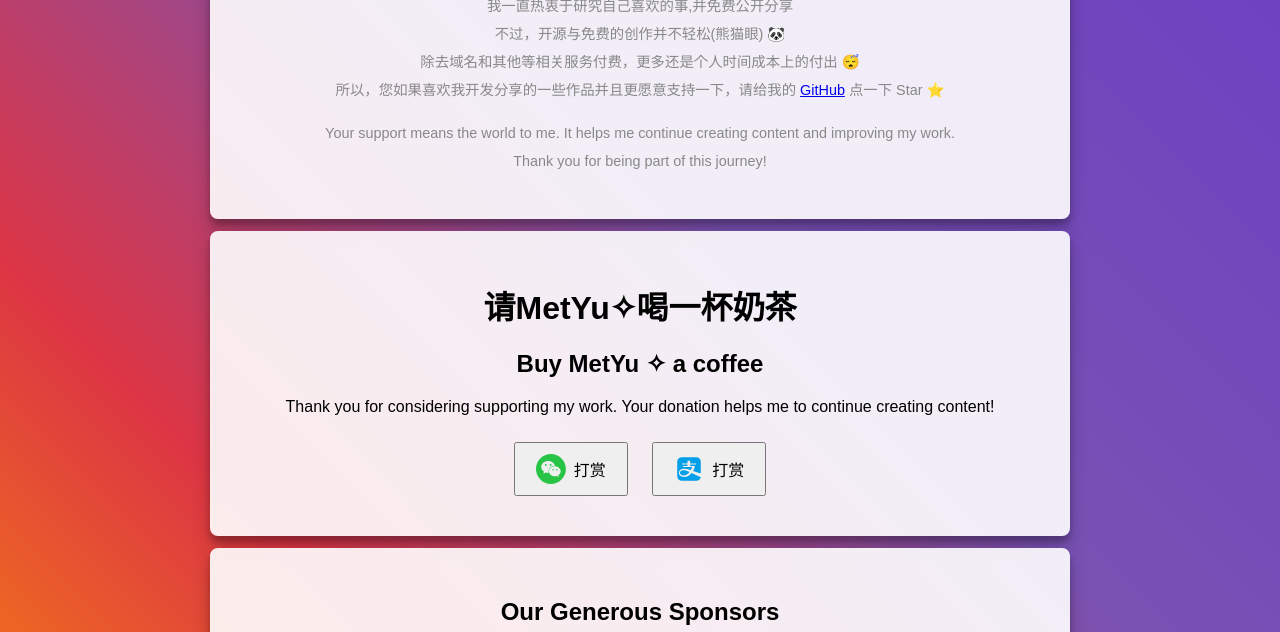
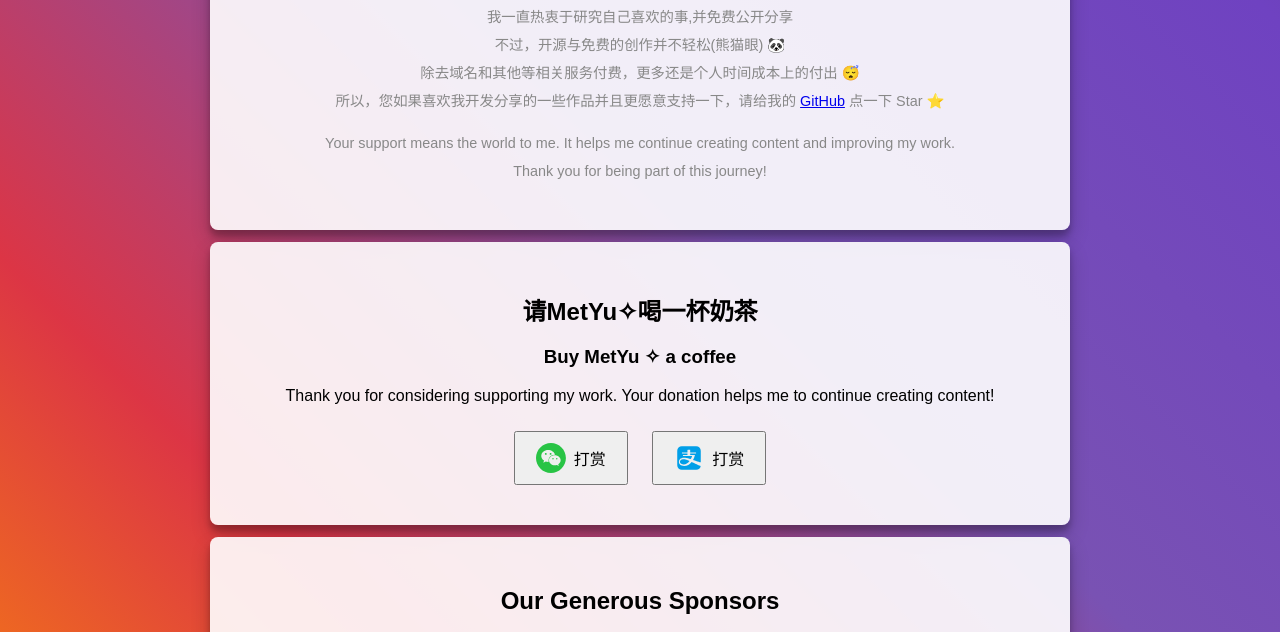
Before and after one commit to luckyu2/sponsor, a plain HTML site: page index.html in a window 1280 px wide. Shown: the top 632 px of the page. Drawn offline with Linux system fonts and the light colour scheme.

Commit message:
Update index.html

```diff
--- a/index.html
+++ b/index.html
@@ -7,6 +7,7 @@
     <meta name="keywords" content="赞助,打赏,赞赏">
     <meta name="description" content="赞助页面">
     <meta name="viewport" content="width=device-width, initial-scale=1.0">
+    <meta name="viewport" content="width=device-width, initial-scale=1.0, maximum-scale=1.0, user-scalable=no">
     <title>Support Me</title>
     <link rel="stylesheet" href="styles.css">
 </head>
@@ -32,8 +33,8 @@
     <!-- 打赏页面 -->
     <div class="section support">
         <div class="container">
-            <h1>请MetYu✧喝一杯奶茶</h1>
-            <h2>Buy MetYu ✧ a coffee</h2>
+            <h2>请MetYu✧喝一杯奶茶</h2>
+            <h3>Buy MetYu ✧ a coffee</h3>
             <p>Thank you for considering supporting my work. Your donation helps me to continue creating content!</p>
             <div id="payment-methods">
                 <button onclick="showQRCode('wechat')">
@@ -125,8 +126,6 @@
         </div>
     </div>
 
-
-
     <!-- 模态框用于显示二维码 -->
     <div id="modal" class="modal">
         <div class="modal-content">
```
